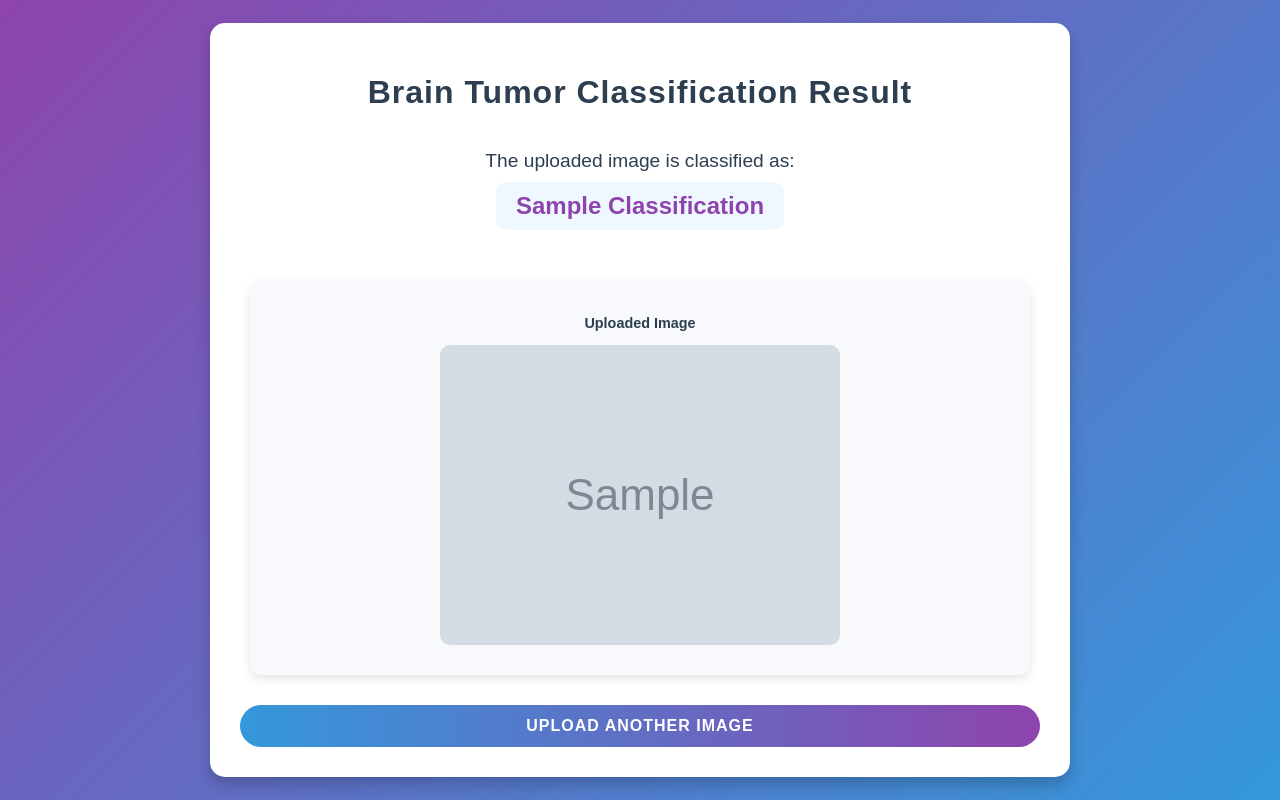
After one commit to ciel-20/AI-Project-Brain-Tumor-Identifier-by-MRI-Scans-, a Flask app: template templates/result.html in a window 1280 px wide. The commit adds this page. Run offline with Flask 3, Linux system fonts and the light colour scheme; the template is opened without the code that fills it: most values are stand-ins (such as "Sample title", 1, 10 or a date in 2020); grey boxes marked "Sample" are stand-in pictures.

Commit message:
Upgrade UI and Fixed some bugs

```diff
--- a/ai_project.py
+++ b/ai_project.py
@@ -11,7 +11,7 @@ from keras.layers import Conv2D, Flatten, Dense, MaxPooling2D, Dropout, Input
 base_dir = './dataset'
 
 # List of labels (subfolder names)
-labels = ['glioma_tumor', 'meningioma_tumor', 'no_tumor', 'pituitary_tumor']
+labels = ['GliomaTumor', 'MeningiomaTumor', 'NoTumor', 'PituitaryTumor']
 
 # Image size and arrays to hold the data
 image_size = 150
--- a/app.py
+++ b/app.py
@@ -2,34 +2,63 @@ from flask import Flask, request, render_template
 from tensorflow.keras.models import load_model
 import numpy as np
 import cv2
+import os
+from werkzeug.utils import secure_filename
 
 app = Flask(__name__)
 
-# Load the model (from your converted notebook code)
+# Define the upload folder path
+UPLOAD_FOLDER = 'static/uploads'
+app.config['UPLOAD_FOLDER'] = UPLOAD_FOLDER
+
+# Create the upload folder if it does not exist
+if not os.path.exists(UPLOAD_FOLDER):
+    os.makedirs(UPLOAD_FOLDER)
+
+# Load the trained model
 model = load_model("braintumor.h5")
 
 @app.route("/")
 def home():
-    return render_template("home.html")
+    return render_template("home.html")  # Make sure `home.html` exists in the templates folder
 
 @app.route("/predict", methods=["POST"])
 def predict():
     if request.method == "POST":
-        # Process uploaded image
-        file = request.files["file"]
-        img = cv2.imdecode(np.frombuffer(file.read(), np.uint8), cv2.IMREAD_COLOR)
-        img = cv2.resize(img, (150, 150))  # Resize as needed
-        img = np.expand_dims(img, axis=0)
+        file = request.files.get("file")
+        if not file:
+            return "No file uploaded", 400
 
-        # Predict using the loaded model
-        predictions = model.predict(img)
-        class_index = np.argmax(predictions)
+        try:
+            # Save uploaded file
+            filename = secure_filename(file.filename)
+            file_path = os.path.join(app.config['UPLOAD_FOLDER'], filename)
+            file.save(file_path)
 
-        # Map index to tumor type
-        classes = ["glioma_tumor", "meningioma_tumor", "no_tumor", "pituitary_tumor"]
-        result = classes[class_index]
+            # Read and process the image
+            img = cv2.imread(file_path)
+            if img is None:
+                return "The uploaded file is not a valid image.", 400
 
-        return f"The uploaded image is classified as: {result}"
+            img = cv2.resize(img, (150, 150))
+            img = np.expand_dims(img, axis=0)
+
+            # Predict
+            predictions = model.predict(img)
+            class_index = np.argmax(predictions)
+
+            # Map index to tumor type
+            classes = ["GliomaTumor", "MeningiomaTumor", "NoTumor", "PituitaryTumor"]
+            result = classes[class_index]
+
+            return render_template(
+                "result.html",
+                classification=result,
+                uploaded_image=f"/static/uploads/{filename}"
+            )
+
+        except Exception as e:
+            return f"Error processing the image: {str(e)}", 500
 
 if __name__ == "__main__":
     app.run(debug=True)
--- a/static/styles.css
+++ b/static/styles.css
@@ -1,70 +1,228 @@
 /* General body styling */
 body {
-    font-family: Arial, sans-serif;
-    background-color: #f7f9fc;
+    font-family: 'Poppins', Arial, sans-serif;
+    background: linear-gradient(135deg, #8e44ad, #3498db);
     margin: 0;
     padding: 0;
     display: flex;
     justify-content: center;
     align-items: center;
     height: 100vh;
-    color: #333;
+    color: #fff;
+    text-align: center;
 }
 
 /* Container for the interface */
 .container {
-    text-align: center;
     background: white;
-    padding: 20px 30px;
-    border-radius: 10px;
-    box-shadow: 0 4px 6px rgba(0, 0, 0, 0.1);
+    padding: 30px;
+    border-radius: 15px;
+    box-shadow: 0 8px 15px rgba(0, 0, 0, 0.2);
+    max-width: 800px;
     width: 90%;
-    max-width: 400px;
+    transition: transform 0.3s ease, box-shadow 0.3s ease;
+    display: flex;
+    flex-direction: column;
+    align-items: center;
+}
+
+.container:hover {
+    transform: translateY(-5px);
+    box-shadow: 0 12px 25px rgba(0, 0, 0, 0.3);
 }
 
 /* Heading */
 h1 {
-    font-size: 1.8rem;
+    font-size: 2rem;
     color: #2c3e50;
     margin-bottom: 20px;
+    font-weight: 600;
+    letter-spacing: 1px;
 }
 
-/* File upload label styling */
-label {
-    font-size: 1rem;
-    margin-bottom: 10px;
-    display: block;
-    color: #34495e;
+/* Form styling */
+form {
+    width: 100%;
 }
 
 /* Input field */
 input[type="file"] {
     padding: 10px;
-    border: 1px solid #ddd;
-    border-radius: 5px;
+    border: 2px dashed #ddd;
+    border-radius: 10px;
     margin-bottom: 20px;
     width: 100%;
+    background-color: #f7f9fc;
+    font-size: 0.95rem;
+    cursor: pointer;
+    transition: border-color 0.3s ease;
+}
+
+input[type="file"]:hover {
+    border-color: #3498db;
 }
 
 /* Button styling */
 button {
-    background-color: #3498db;
+    background: linear-gradient(90deg, #3498db, #8e44ad);
     color: white;
     border: none;
-    border-radius: 5px;
-    padding: 10px 20px;
+    border-radius: 25px;
+    padding: 12px 30px;
     font-size: 1rem;
     cursor: pointer;
-    transition: background-color 0.3s ease;
+    font-weight: bold;
+    text-transform: uppercase;
+    letter-spacing: 1px;
+    transition: transform 0.3s ease, box-shadow 0.3s ease;
+    width: 100%;
 }
 
 button:hover {
-    background-color: #2980b9;
+    transform: scale(1.05);
+    box-shadow: 0 5px 15px rgba(0, 0, 0, 0.2);
+}
+
+/* Result section */
+.result-section {
+    display: flex;
+    justify-content: space-between;
+    margin-top: 20px;
+    width: 100%;
+}
+
+.result-card {
+    flex: 1;
+    background-color: #f7f9fc;
+    border-radius: 10px;
+    padding: 20px;
+    box-shadow: 0 4px 10px rgba(0, 0, 0, 0.1);
+    margin: 10px;
+    display: flex;
+    flex-direction: column;
+    align-items: center;
+}
+
+.result-card img {
+    max-width: 100%;
+    border-radius: 10px;
+    margin-bottom: 10px;
+}
+
+.result-card p {
+    font-size: 0.9rem;
+    color: #2c3e50;
+    font-weight: bold;
 }
 
 /* Footer */
 footer {
     margin-top: 20px;
-    font-size: 0.9rem;
-    color: #888;
+    font-size: 0.85rem;
+    color: #7f8c8d;
 }
+
+footer a {
+    color: #3498db;
+    text-decoration: none;
+    font-weight: bold;
+    transition: color 0.3s ease;
+}
+
+footer a:hover {
+    color: #8e44ad;
+}
+body {
+    font-family: 'Poppins', Arial, sans-serif;
+    background: linear-gradient(135deg, #8e44ad, #3498db);
+    margin: 0;
+    padding: 0;
+    display: flex;
+    justify-content: center;
+    align-items: center;
+    height: 100vh;
+    color: #fff;
+    text-align: center;
+}
+
+.container {
+    background: white;
+    padding: 30px;
+    border-radius: 15px;
+    box-shadow: 0 8px 15px rgba(0, 0, 0, 0.2);
+    max-width: 800px;
+    width: 90%;
+    display: flex;
+    flex-direction: column;
+    align-items: center;
+}
+
+h1 {
+    font-size: 2rem;
+    color: #2c3e50;
+    margin-bottom: 20px;
+    font-weight: 600;
+    letter-spacing: 1px;
+}
+
+.result-text {
+    font-size: 1.2rem;
+    color: #2c3e50;
+    margin-bottom: 10px;
+}
+
+.classification {
+    font-size: 1.5rem;
+    color: #8e44ad;
+    font-weight: bold;
+    margin-bottom: 20px;
+    padding: 10px 20px;
+    background: #f0f8ff;
+    border-radius: 10px;
+    text-transform: capitalize;
+}
+
+.result-section {
+    display: flex;
+    justify-content: space-between;
+    margin-top: 20px;
+    width: 100%;
+}
+
+.result-card {
+    flex: 1;
+    background-color: #f7f9fc;
+    border-radius: 10px;
+    padding: 20px;
+    box-shadow: 0 4px 10px rgba(0, 0, 0, 0.1);
+    margin: 10px;
+    display: flex;
+    flex-direction: column;
+    align-items: center;
+}
+
+.result-card img {
+    max-width: 100%;
+    border-radius: 10px;
+    margin-bottom: 10px;
+}
+
+.retry-button {
+    margin-top: 20px;
+    background: linear-gradient(90deg, #3498db, #8e44ad);
+    color: white;
+    border: none;
+    border-radius: 25px;
+    padding: 12px 30px;
+    font-size: 1rem;
+    cursor: pointer;
+    font-weight: bold;
+    text-transform: uppercase;
+    letter-spacing: 1px;
+    transition: transform 0.3s ease, box-shadow 0.3s ease;
+}
+
+.retry-button:hover {
+    transform: scale(1.05);
+    box-shadow: 0 5px 15px rgba(0, 0, 0, 0.2);
+}
--- a/templates/home.html
+++ b/templates/home.html
@@ -4,19 +4,17 @@
     <meta charset="UTF-8">
     <meta name="viewport" content="width=device-width, initial-scale=1.0">
     <title>Brain Tumor Classifier</title>
-    <!-- Link to external CSS -->
     <link rel="stylesheet" href="/static/styles.css">
 </head>
 <body>
     <div class="container">
         <h1>Brain Tumor Classifier</h1>
         <form action="/predict" method="post" enctype="multipart/form-data">
-            <label for="file">Upload a brain MRI image:</label>
             <input type="file" id="file" name="file" accept="image/*" required>
-            <button type="submit">Analyze</button>
+            <button type="submit">Predict</button>
         </form>
         <footer>
-            Powered by AI | © 2024
+            <p>Powered by <a href="https://kaggle.com" target="_blank">Kaggle</a></p>
         </footer>
     </div>
 </body>
--- /dev/null
+++ b/templates/result.html
@@ -0,0 +1,25 @@
+<!DOCTYPE html>
+<html lang="en">
+<head>
+    <meta charset="UTF-8">
+    <meta name="viewport" content="width=device-width, initial-scale=1.0">
+    <title>Brain Tumor Classification Result</title>
+    <link rel="stylesheet" href="/static/styles.css">
+</head>
+<body>
+    <div class="container">
+        <h1>Brain Tumor Classification Result</h1>
+        <p class="result-text">The uploaded image is classified as:</p>
+        <div class="classification">
+            <span class="classification-result">{{ classification }}</span>
+        </div>
+        <div class="result-section">
+            <div class="result-card">
+                <p>Uploaded Image</p>
+                <img src="{{ uploaded_image }}" alt="Uploaded Image">
+            </div>
+        </div>
+        <button class="retry-button" onclick="window.location.href='/'">Upload Another Image</button>
+    </div>
+</body>
+</html>
```
Also changed, not shown: static/uploads/brain_scna.jpg (added), static/uploads/notimor.jpg (added), 1 other file.
